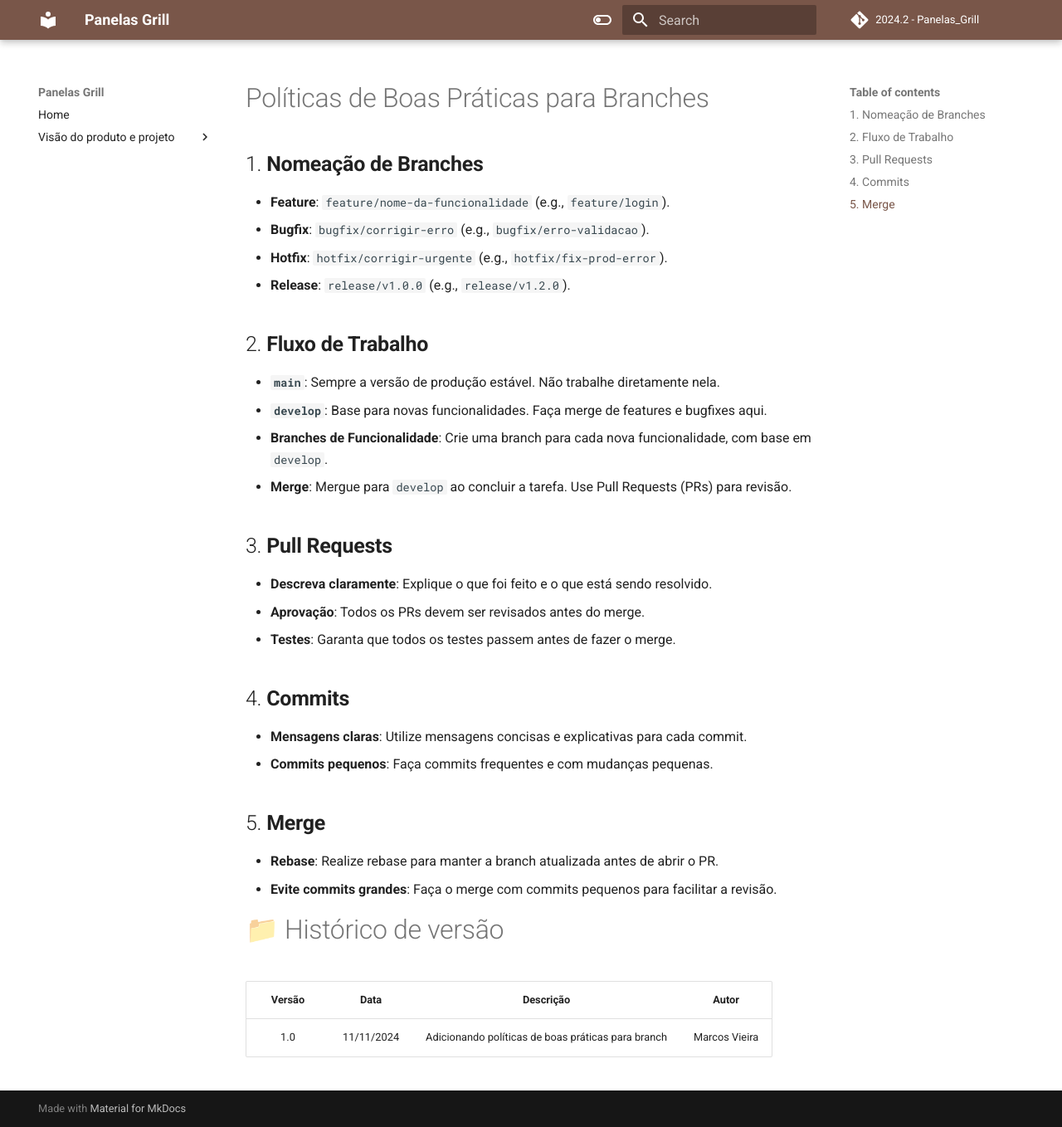
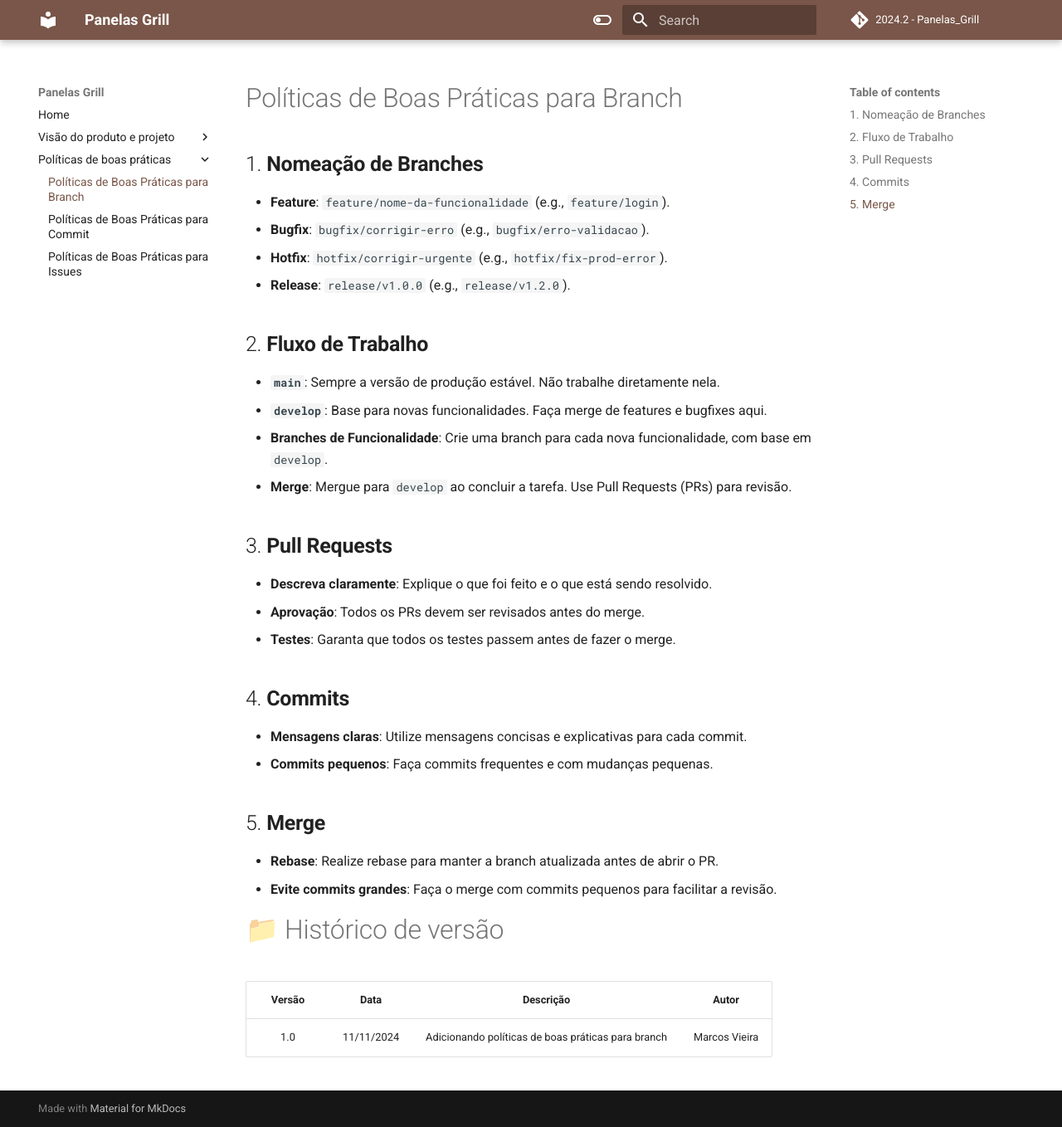
Before and after one commit to mdsreq-fga-unb/2024.2-T03-PanelasGrill, an MkDocs documentation site: the page built from docs/Politicas/politica_branch.md, in a window 1280 px wide and 1358 px high. Shown: the whole window at 83% size. Built offline with MkDocs 1.6.1 and Material for MkDocs 9.7.7, drawn with Linux system fonts in a browser that asks for light colours; comment, search, counter and statistics services are not loaded.

Commit message:
docs: adicionando política na gitpage

```diff
--- a/docs/Politicas/politica_branch.md
+++ b/docs/Politicas/politica_branch.md
@@ -1,4 +1,4 @@
-# Políticas de Boas Práticas para Branches
+# Políticas de Boas Práticas para Branch
 
 
 ## 1. **Nomeação de Branches**
--- a/mkdocs.yml
+++ b/mkdocs.yml
@@ -13,7 +13,10 @@ nav:
       - Cronogramas e Entregas: unidade1/sessao4.md
       - Interação entre Equipe e Cliente: unidade1/sessao5.md
       - Lições Aprendidas: unidade1/licoesAprendidas.md
-
+   - Políticas de boas práticas:
+      - Políticas de Boas Práticas para Branch: Politicas/politica_branch.md
+      - Políticas de Boas Práticas para Commit: Politicas/politica_commit.md
+      - Políticas de Boas Práticas para Issues: Politicas/politica_issues.md
 
 theme:
    name: material
```
